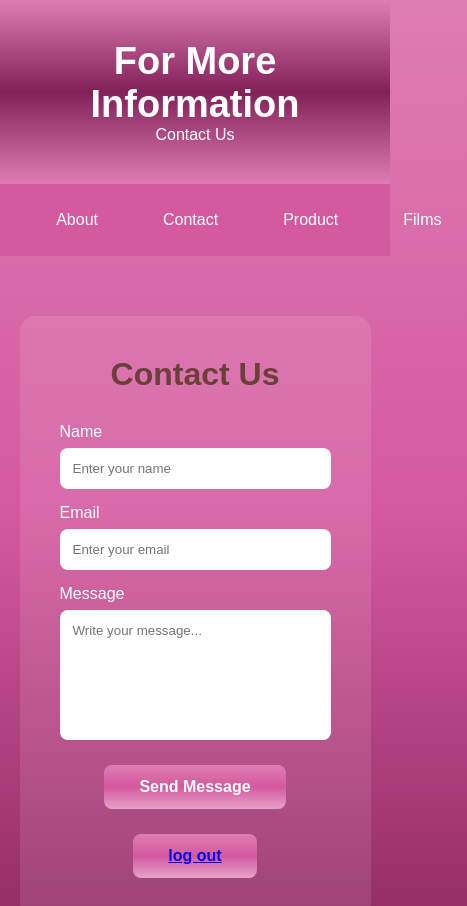
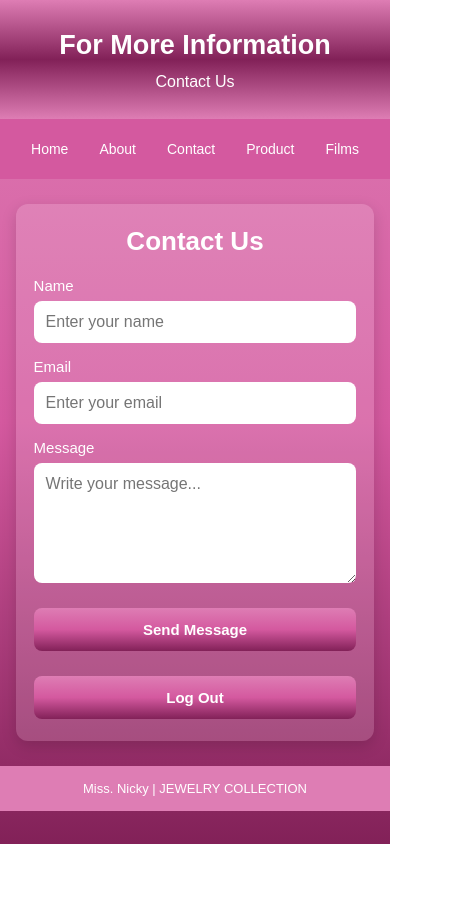
Before and after one commit to nickysemense28-max/mik, a plain HTML site: page Contact.html in a window 390 px wide. Shown: the top 906 px of the page, 467 px wide, since content can reach past the window. After the commit the page ends 844 px from the top, so only its background shows below. Drawn offline with Linux system fonts and the light colour scheme.

Commit message:
Update Contact.html

```diff
--- a/Contact.html
+++ b/Contact.html
@@ -1,8 +1,11 @@
- <html>
+
+<!DOCTYPE html>
+<html lang="en">
 <head>
+    <meta charset="UTF-8">
+    <meta name="viewport" content="width=device-width, initial-scale=1.0">
 
-
-    <title>Contact </title>
+    <title>Contact</title>
 
     <style>
         * {
@@ -26,42 +29,53 @@
 
         header h1 {
             font-size: 38px;
+            margin-bottom: 10px;
         }
 
+        header p {
+            font-size: 18px;
+        }
+
+        /* Navigation */
         nav {
             background: #D4599F;
             display: flex;
             justify-content: center;
-            gap: 15px;
-            padding: 15px;
+            align-items: center;
+            flex-wrap: wrap;
+            gap: 10px;
+            padding: 15px 10px;
         }
 
         nav a {
             color: white;
             text-decoration: none;
-            padding: 12px 25px;
+            padding: 12px 20px;
             border-radius: 8px;
             transition: 0.3s;
+            font-size: 16px;
         }
 
         nav a:hover {
-            background: #DE7DB4f;
-            transform: translateY(-3px);
+            background: #822158;
+            transform: translateY(-2px);
         }
 
+        /* Contact Form */
         .contact-container {
             width: 90%;
             max-width: 700px;
-            margin: 60px auto;
-            background: rgba(255,255,255,0.1);
+            margin: 40px auto;
+            background: rgba(255, 255, 255, 0.15);
             padding: 40px;
             border-radius: 15px;
+            box-shadow: 0 5px 15px rgba(0, 0, 0, 0.15);
         }
 
         .contact-container h2 {
             text-align: center;
-            color: #6A4039;
-            margin-bottom: 30px;
+            color: white;
+            margin-bottom: 25px;
             font-size: 32px;
         }
 
@@ -69,44 +83,149 @@
             display: block;
             margin-top: 15px;
             margin-bottom: 7px;
+            font-size: 16px;
         }
 
         input,
         textarea {
+            display: block;
             width: 100%;
             padding: 13px;
             border: none;
             border-radius: 8px;
             outline: none;
+            font-size: 16px;
+        }
+
+        input:focus,
+        textarea:focus {
+            box-shadow: 0 0 0 2px #822158;
         }
 
         textarea {
             height: 130px;
-            resize: none;
+            resize: vertical;
         }
 
-        button {
+        button,
+        .logout-btn {
             display: block;
+            width: fit-content;
             margin: 25px auto 0;
-            padding: 13px 35px;
+            padding: 13px 30px;
             border: none;
             border-radius: 8px;
-            background: linear-gradient(#DE7DB4, #D4599F, #E7A2C9);
+            background: linear-gradient(#DE7DB4, #D4599F, #822158);
             color: white;
             font-size: 16px;
             font-weight: bold;
             cursor: pointer;
+            text-decoration: none;
+            text-align: center;
+            transition: 0.3s;
         }
 
-        button:hover {
+        button:hover,
+        .logout-btn:hover {
             transform: scale(1.05);
+            background: #822158;
         }
 
         footer {
             background: #DE7DB4;
             text-align: center;
-            padding: 15px;
-            margin-top: 50px;
+            padding: 18px 10px;
+            margin-top: 40px;
+            font-size: 15px;
+        }
+
+        /* Cellphone Responsive */
+        @media screen and (max-width: 600px) {
+            header {
+                padding: 28px 15px;
+            }
+
+            header h1 {
+                font-size: 27px;
+                line-height: 1.3;
+            }
+
+            header p {
+                font-size: 16px;
+            }
+
+            nav {
+                gap: 7px;
+                padding: 12px 8px;
+            }
+
+            nav a {
+                font-size: 14px;
+                padding: 10px 12px;
+            }
+
+            .contact-container {
+                width: 92%;
+                margin: 25px auto;
+                padding: 22px 18px;
+                border-radius: 12px;
+            }
+
+            .contact-container h2 {
+                font-size: 26px;
+                margin-bottom: 20px;
+            }
+
+            label {
+                font-size: 15px;
+            }
+
+            input,
+            textarea {
+                padding: 12px;
+                font-size: 16px;
+            }
+
+            textarea {
+                height: 120px;
+            }
+
+            button,
+            .logout-btn {
+                width: 100%;
+                padding: 13px 15px;
+                font-size: 15px;
+            }
+
+            footer {
+                margin-top: 25px;
+                font-size: 13px;
+                padding: 15px 8px;
+            }
+        }
+
+        /* Extra Small Phones */
+        @media screen and (max-width: 360px) {
+            header h1 {
+                font-size: 23px;
+            }
+
+            nav {
+                gap: 5px;
+            }
+
+            nav a {
+                font-size: 12px;
+                padding: 9px 10px;
+            }
+
+            .contact-container {
+                padding: 18px 13px;
+            }
+
+            .contact-container h2 {
+                font-size: 23px;
+            }
         }
     </style>
 </head>
@@ -114,7 +233,7 @@
 <body>
 
     <header>
-        <h1> For More Information</h1>
+        <h1>For More Information</h1>
         <p>Contact Us</p>
     </header>
 
@@ -122,8 +241,8 @@
         <a href="home.html">Home</a>
         <a href="about.html">About</a>
         <a href="contact.html">Contact</a>
-		<a href="Product.html">Product</a>
-		<a href="film.html">Films</a>
+        <a href="Product.html">Product</a>
+        <a href="film.html">Films</a>
     </nav>
 
     <div class="contact-container">
@@ -132,31 +251,43 @@
 
         <form onsubmit="sendMessage(event)">
 
-            <label>Name</label>
-            <input type="text" id="name" placeholder="Enter your name" required>
+            <label for="name">Name</label>
+            <input
+                type="text"
+                id="name"
+                placeholder="Enter your name"
+                required
+            >
 
-            <label>Email</label>
-            <input type="email" id="email" placeholder="Enter your email" required>
+            <label for="email">Email</label>
+            <input
+                type="email"
+                id="email"
+                placeholder="Enter your email"
+                required
+            >
 
-            <label>Message</label>
-            <textarea id="message" placeholder="Write your message..." required></textarea>
+            <label for="message">Message</label>
+            <textarea
+                id="message"
+                placeholder="Write your message..."
+                required
+            ></textarea>
 
             <button type="submit">Send Message</button>
 
-<button type="submit"> <a href="login.html">log out</a></button>
+        </form>
 
-
-        </form>
+        <a href="login.html" class="logout-btn">Log Out</a>
 
     </div>
 
     <footer>
-        <p> Miss. Nicky | JEWELRY COLLECTION</p>
-   </footer>
-
+        <p>Miss. Nicky | JEWELRY COLLECTION</p>
+    </footer>
 
     <script>
-        function sendMessage(event) {
+        function send Message(event) {
             event.preventDefault();
 
             alert("Thank you! Your message has been submitted.");
```
